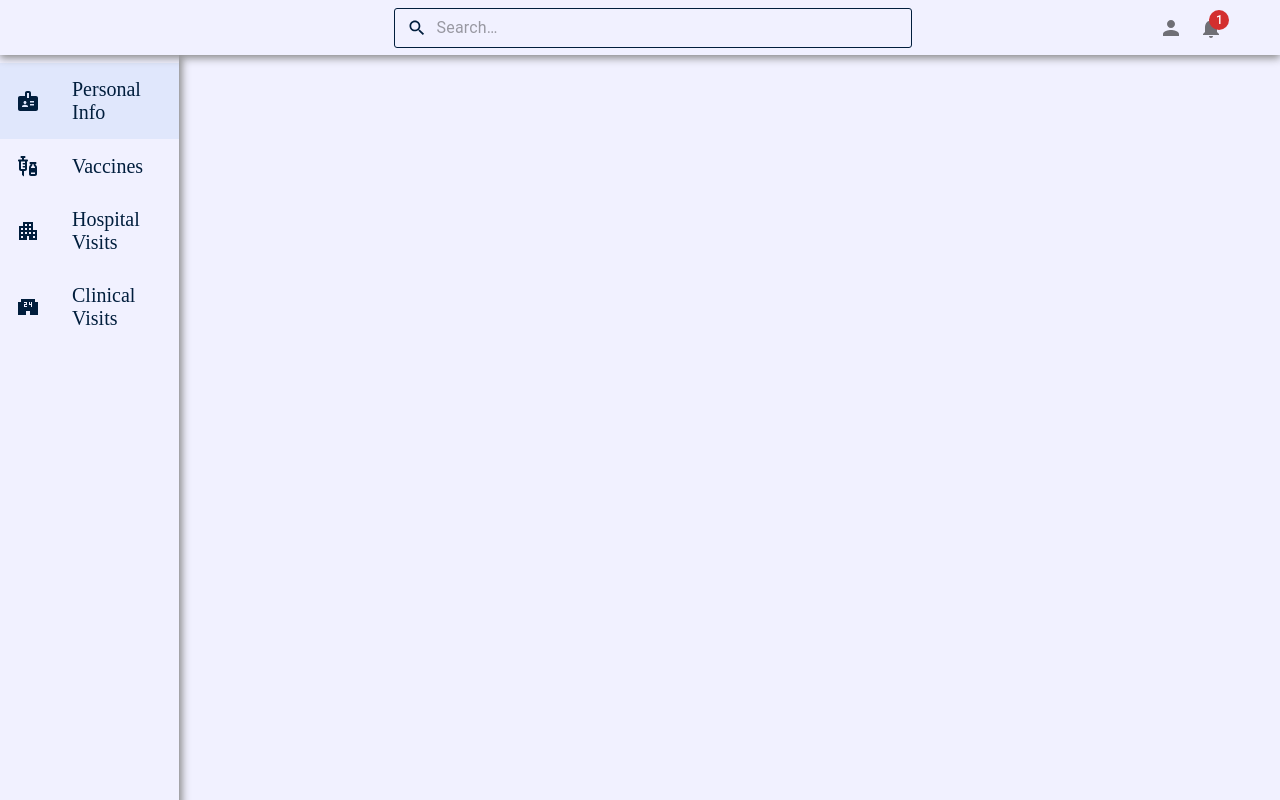
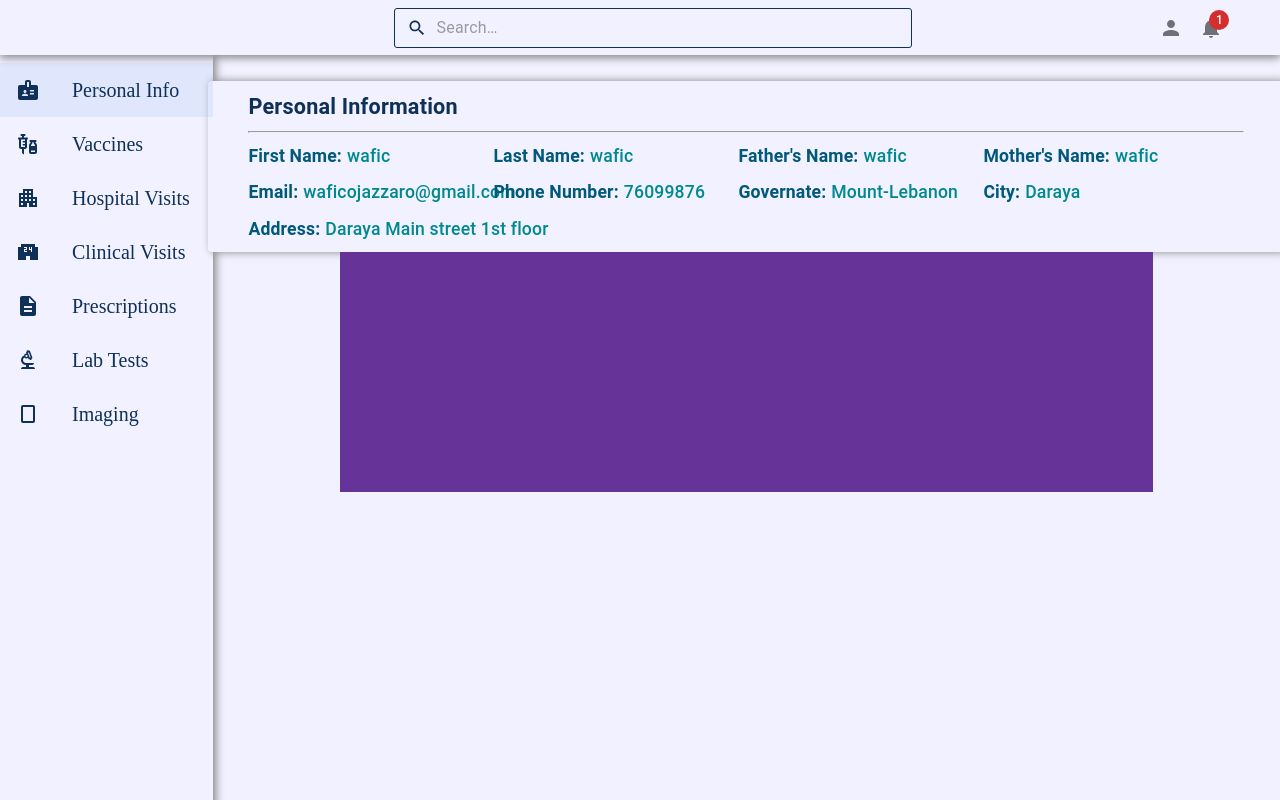
Before and after one commit to waficjazz/medrProject, a React (Create React App) app in the folder front/: page / in a window 1280 px wide. Built offline with nearby package versions, Linux system fonts and the light colour scheme; the HTML template or start-up script is replaced by a standard one.

Commit message:
personal information

```diff
--- a/front/public/index.html
+++ b/front/public/index.html
@@ -3,12 +3,9 @@
   <head>
     <meta charset="utf-8" />
     <link rel="icon" href="%PUBLIC_URL%/favicon.ico" />
-    <meta name="viewport" content="width=device-width, initial-scale=1" />
+    <meta name="viewport" content="width=device-width, initial-scale=1 ,maximum-scale=0.86,user-scalable=0" />
     <meta name="theme-color" content="#000000" />
-    <meta
-      name="description"
-      content="Web site created using create-react-app"
-    />
+    <meta name="description" content="Web site created using create-react-app" />
     <link rel="apple-touch-icon" href="%PUBLIC_URL%/logo192.png" />
     <!--
       manifest.json provides metadata used when your web app is installed on a
--- a/front/src/components/Navbar/SideBar/SideBar.css
+++ b/front/src/components/Navbar/SideBar/SideBar.css
@@ -1,6 +1,6 @@
 .drawer {
   height: 94.6vh;
-  width: 14vw;
+  width: 18%;
   background-color: var(--main-white);
   box-shadow: 3px 0px 8px #888888;
 }
--- a/front/src/components/Navbar/SideBar/SideBar.jsx
+++ b/front/src/components/Navbar/SideBar/SideBar.jsx
@@ -1,10 +1,13 @@
 import React from "react";
 import { useState } from "react";
-import { Drawer, List, ListItemButton, ListItemIcon, ListItemText } from "@mui/material";
+import { Drawer, List, ListItemButton, ListItemIcon } from "@mui/material";
 import VaccinesIcon from "@mui/icons-material/Vaccines";
 import BadgeIcon from "@mui/icons-material/Badge";
 import ApartmentIcon from "@mui/icons-material/Apartment";
 import LocalConvenienceStoreIcon from "@mui/icons-material/LocalConvenienceStore";
+import BiotechOutlinedIcon from "@mui/icons-material/BiotechOutlined";
+import DescriptionIcon from "@mui/icons-material/Description";
+import CropPortraitIcon from "@mui/icons-material/CropPortrait";
 import { StyledEngineProvider } from "@mui/material/styles";
 import "./SideBar.css";
 const SideBar = () => {
@@ -42,6 +45,24 @@ const SideBar = () => {
             </ListItemIcon>
             Clinical Visits
           </ListItemButton>
+          <ListItemButton selected={selectedIndex === 4} onClick={(e) => handleSelect(e, 4)}>
+            <ListItemIcon>
+              <DescriptionIcon className="icon" />
+            </ListItemIcon>
+            Prescriptions
+          </ListItemButton>
+          <ListItemButton selected={selectedIndex === 5} onClick={(e) => handleSelect(e, 5)}>
+            <ListItemIcon>
+              <BiotechOutlinedIcon className="icon" />
+            </ListItemIcon>
+            Lab Tests
+          </ListItemButton>
+          <ListItemButton selected={selectedIndex === 6} onClick={(e) => handleSelect(e, 6)}>
+            <ListItemIcon>
+              <CropPortraitIcon className="icon" />
+            </ListItemIcon>
+            Imaging
+          </ListItemButton>
         </List>
       </div>
     </StyledEngineProvider>
--- a/front/src/pages/MainPage/MainPage.css
+++ b/front/src/pages/MainPage/MainPage.css
@@ -1,10 +1,10 @@
 :root {
-  --main-blue: #011e3d;
-  /* --main-blue: #334a77; */
-  /* --main-blue: #011e3d; */
-  --second-blue: #0038f1;
-  /* --second-blue: #0175e8; */
-  /* --second-blue: #2859fc; */
+  --main-blue: #0f3057;
+  --second-blue: #008891;
+  --third-blue: #00587a;
+  /* --main-blue: #1d4b4a;
+  --second-blue: #54b2af;
+  --third-blue: #b1dbd7; */
   --main-grey: #808080;
   --main-black: #1c1c1c;
   --main-white: #f1f1ff;
--- a/front/src/pages/MainPage/MainPage.jsx
+++ b/front/src/pages/MainPage/MainPage.jsx
@@ -1,6 +1,6 @@
 import React from "react";
 import SideBar from "../../components/Navbar/SideBar/SideBar";
-import SignUp from "../../components/Navbar/SignUpForm/SignUp";
+import PersonalInfo from "../PersonalInfo/PersonalInfo";
 import { BrowserRouter, Routes, Route, Link } from "react-router-dom";
 import "./MainPage.css";
 const MainPage = () => {
@@ -10,7 +10,7 @@ const MainPage = () => {
         <SideBar />
         <BrowserRouter>
           <Routes>
-            <Route path="/" element={<div></div>} />
+            <Route path="/" element={<PersonalInfo />} />
             <Route path="/h" element={<div></div>} />
           </Routes>
         </BrowserRouter>
--- /dev/null
+++ b/front/src/pages/PersonalInfo/PersonalInfo.css
@@ -0,0 +1,61 @@
+.personalPage {
+  width: 86%;
+  height: 100%;
+  padding: 2%;
+  display: flex;
+  flex-direction: column;
+  align-items: center;
+}
+.personalInfo {
+  width: 80%;
+  background-color: var(--main-white);
+  border-radius: 4px;
+  box-shadow: 3px 0px 8px #888888;
+  padding-inline: 40px;
+  padding-top: 10px;
+}
+@media screen and (max-width: 1670px) {
+  .personalInfo {
+    width: 98%;
+  }
+}
+.internalText {
+  color: var(--third-blue);
+  font-weight: bolder;
+  font-size: 1.1rem;
+  height: 10%;
+  float: left;
+  /* background-color: red; */
+  margin-right: 6px;
+  width: 24%;
+  margin-bottom: 10px;
+}
+.internalText.address {
+  width: 100%;
+}
+.personalInfoBody {
+  margin-top: 1%;
+  width: 100%;
+  display: flex;
+  flex-wrap: wrap;
+}
+@media only screen and (hover: none) and (pointer: coarse) {
+  .internalText {
+    width: 100%;
+  }
+  .personalPage {
+    width: 100%;
+  }
+}
+.internalData {
+  font-size: 1.1rem;
+  color: var(--second-blue);
+  margin-left: 5px;
+  font-weight: 500;
+}
+
+.medicalInfo {
+  width: 80%;
+  background-color: rebeccapurple;
+  height: 30%;
+}
--- /dev/null
+++ b/front/src/pages/PersonalInfo/PersonalInfo.jsx
@@ -0,0 +1,50 @@
+import { Typography } from "@mui/material";
+import React from "react";
+import "./PersonalInfo.css";
+import { StyledEngineProvider } from "@mui/material/styles";
+const PersonalInfo = () => {
+  return (
+    <>
+      <StyledEngineProvider injectFirst>
+        <div className="personalPage">
+          <div className="personalInfo">
+            <Typography sx={{ fontWeight: "bold", fontSize: "1.35rem", color: "var(--main-blue)" }}>Personal Information</Typography>
+            <hr />
+            <div className="personalInfoBody">
+              <Typography className="internalText">
+                First Name:<span className="internalData">wafic</span>
+              </Typography>
+              <Typography className="internalText">
+                Last Name:<span className="internalData">wafic</span>
+              </Typography>
+              <Typography className="internalText">
+                Father's Name:<span className="internalData">wafic</span>
+              </Typography>
+              <Typography className="internalText">
+                Mother's Name:<span className="internalData">wafic</span>
+              </Typography>
+              <Typography className="internalText">
+                Email:<span className="internalData">waficojazzaro@gmail.com</span>
+              </Typography>
+              <Typography className="internalText">
+                Phone Number:<span className="internalData">76099876</span>
+              </Typography>
+              <Typography className="internalText">
+                Governate:<span className="internalData">Mount-Lebanon</span>
+              </Typography>
+              <Typography className="internalText">
+                City:<span className="internalData">Daraya</span>
+              </Typography>
+              <Typography className="internalText address">
+                Address:<span className="internalData">Daraya Main street 1st floor</span>
+              </Typography>
+            </div>
+          </div>
+          <div className="medicalInfo"></div>
+        </div>
+      </StyledEngineProvider>
+    </>
+  );
+};
+
+export default PersonalInfo;
```
